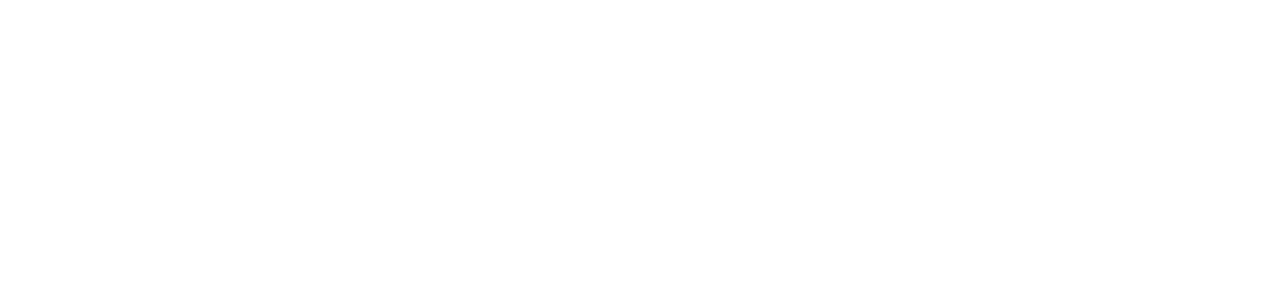
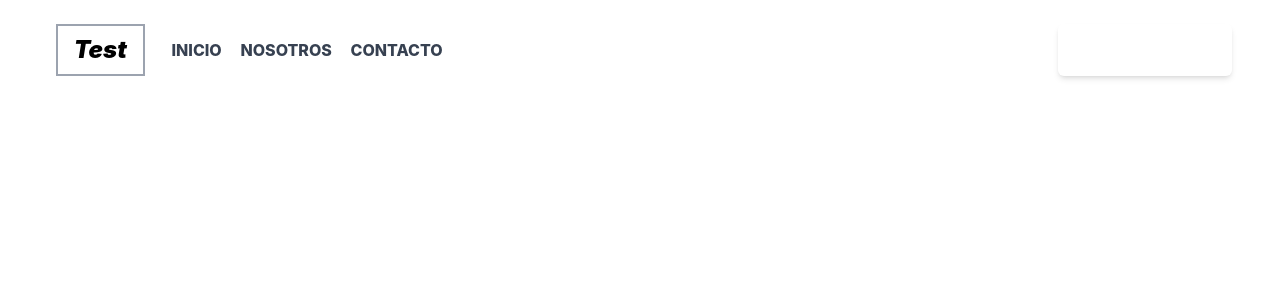
Before and after one commit to RiviCodes/rc-mockup-test, a React (Create React App) app: page / in a window 1280 px wide. Shown: the top 300 px of the page. Built offline with nearby package versions, Linux system fonts and the light colour scheme.

Commit message:
Add logo, anchor elements, button, style elements

```diff
--- a/src/components/Navbar.jsx
+++ b/src/components/Navbar.jsx
@@ -1,5 +1,28 @@
 import React from "react";
 
 export default function Navbar() {
-  return <></>;
+  return (
+    <nav className="flex flex-row justify-between py-6 md:mx-12">
+      {/* Left side */}
+      <div className="flex flex-row justify-between items-center  lg:w-4/12">
+        {/* Logo */}
+        <h1 className="px-4 py-2 mx-2 border-2 border-gray-400 font-black italic text-2xl">
+          Test
+        </h1>
+        <a className="font-extrabold text-gray-700" href="#">
+          INICIO
+        </a>
+        <a className="font-extrabold text-gray-700" href="#">
+          NOSOTROS
+        </a>
+        <a className="font-extrabold text-gray-700 hidden sm:block" href="#">
+          CONTACTO
+        </a>
+      </div>
+      {/* Right side */}
+      <button className="btn rounded-md px-5 py-3 text-white bg-cyanBlue font-bold shadow-md">
+        COTIZAR AHORA
+      </button>
+    </nav>
+  );
 }
```
